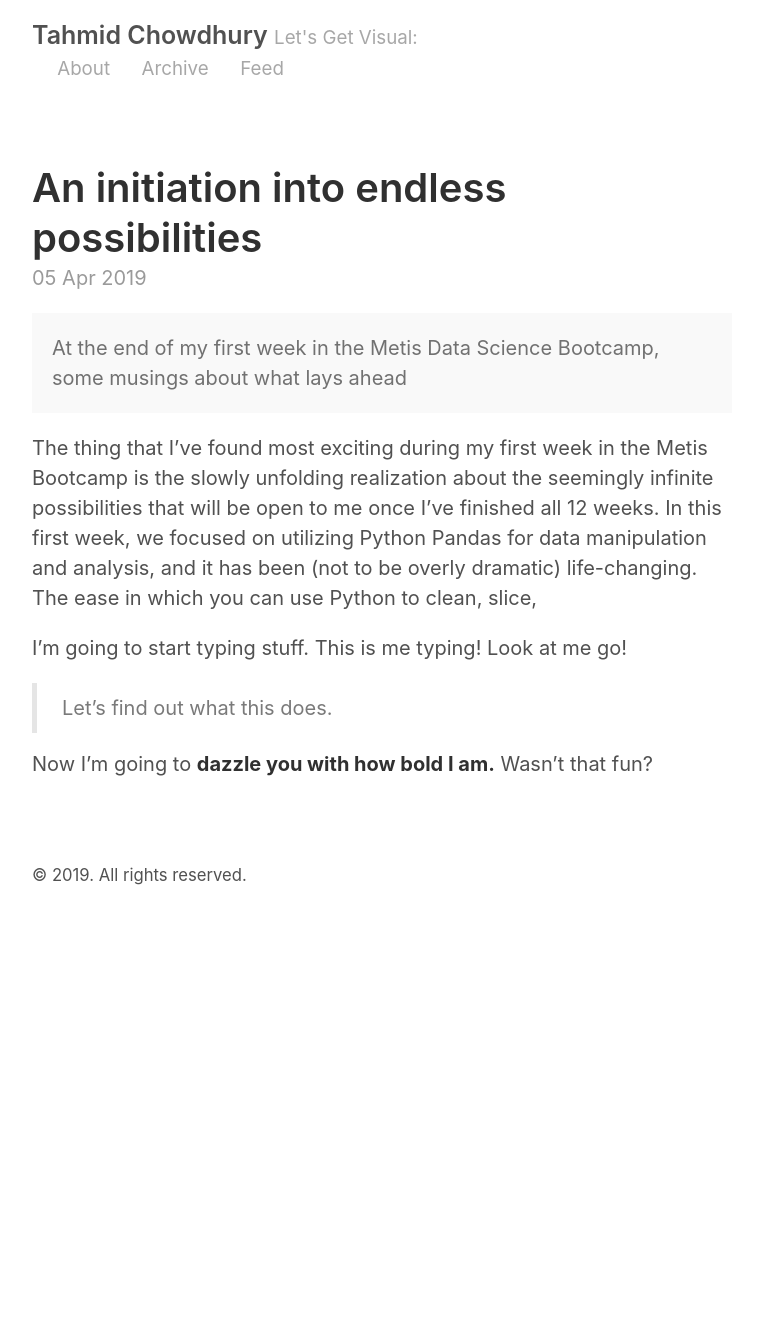
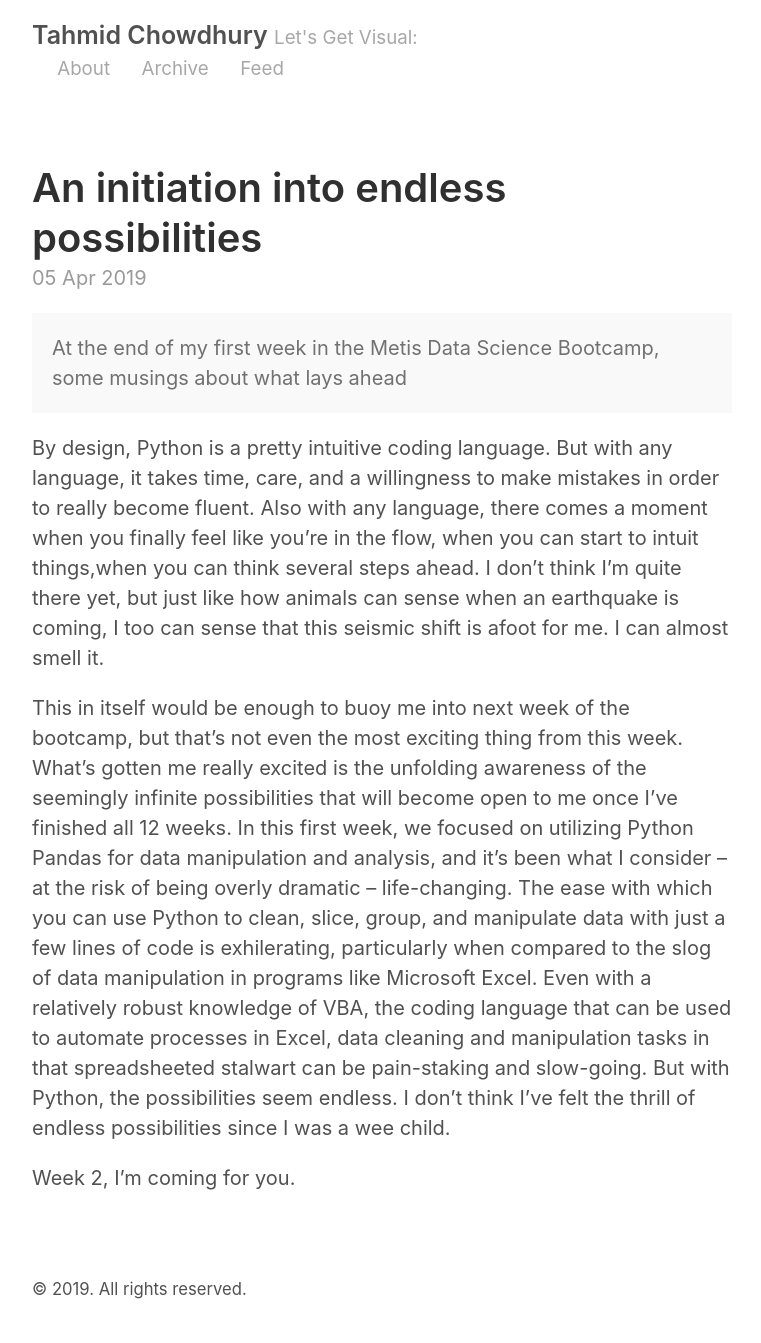
Before and after one commit to duodecimalstrom/duodecimalstrom.github.io, a Jekyll site: the page built from _posts/2019-04-05-first-post.md, in a window 1280 px wide. Shown: the whole page, without its empty margins (258-1019 px from the left). Built offline with Jekyll 4.4.1, drawn with Linux system fonts in a browser that asks for light colours; before the commit the page ends 929 px from its top, so only the background shows below that.

Commit message:
Update 2019-04-05-first-post.md

```diff
--- a/_posts/2019-04-05-first-post.md
+++ b/_posts/2019-04-05-first-post.md
@@ -7,11 +7,8 @@ title: An initiation into endless possibilities
   At the end of my first week in the Metis Data Science Bootcamp, some musings about what lays ahead
 </div>
 
-The thing that I've found most exciting during my first week in the Metis Bootcamp is the slowly unfolding realization about the seemingly infinite possibilities that will be open to me once I've finished all 12 weeks. In this first week, we focused on utilizing Python Pandas for data manipulation and analysis, and it has been (not to be overly dramatic) life-changing. The ease in which you can use Python to clean, slice,
+By design, Python is a pretty intuitive coding language. But with any language, it takes time, care, and a willingness to make mistakes in order to really become fluent. Also with any language, there comes a moment when you finally feel like you're in the flow, when you can start to intuit things,when you can think several steps ahead. I don't think I'm quite there yet, but just like how animals can sense when an earthquake is coming, I too can sense that this seismic shift is afoot for me. I can almost smell it.
 
+This in itself would be enough to buoy me into next week of the bootcamp, but that's not even the most exciting thing from this week. What's gotten me really excited is the unfolding awareness of the seemingly infinite possibilities that will become open to me once I've finished all 12 weeks. In this first week, we focused on utilizing Python Pandas for data manipulation and analysis, and it's been what I consider -- at the risk of being overly dramatic -- life-changing. The ease with which you can use Python to clean, slice, group, and manipulate data with just a few lines of code is exhilerating, particularly when compared to the slog of data manipulation in programs like Microsoft Excel. Even with a relatively robust knowledge of VBA, the coding language that can be used to automate processes in Excel, data cleaning and manipulation tasks in that spreadsheeted stalwart can be pain-staking and slow-going. But with Python, the possibilities seem endless. I don't think I've felt the thrill of endless possibilities since I was a wee child.
 
-I'm going to start typing stuff. This is me typing! Look at me go!
-
-> Let's find out what this does.
-
-Now I'm going to **dazzle you with how bold I am.** Wasn't that fun?
+Week 2, I'm coming for you.
```
